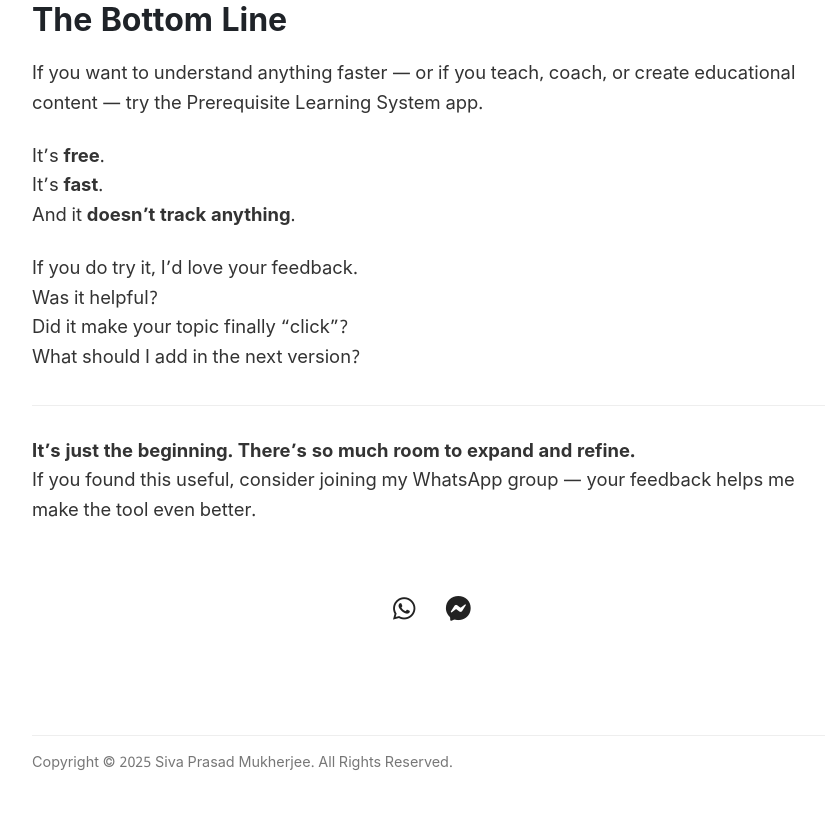
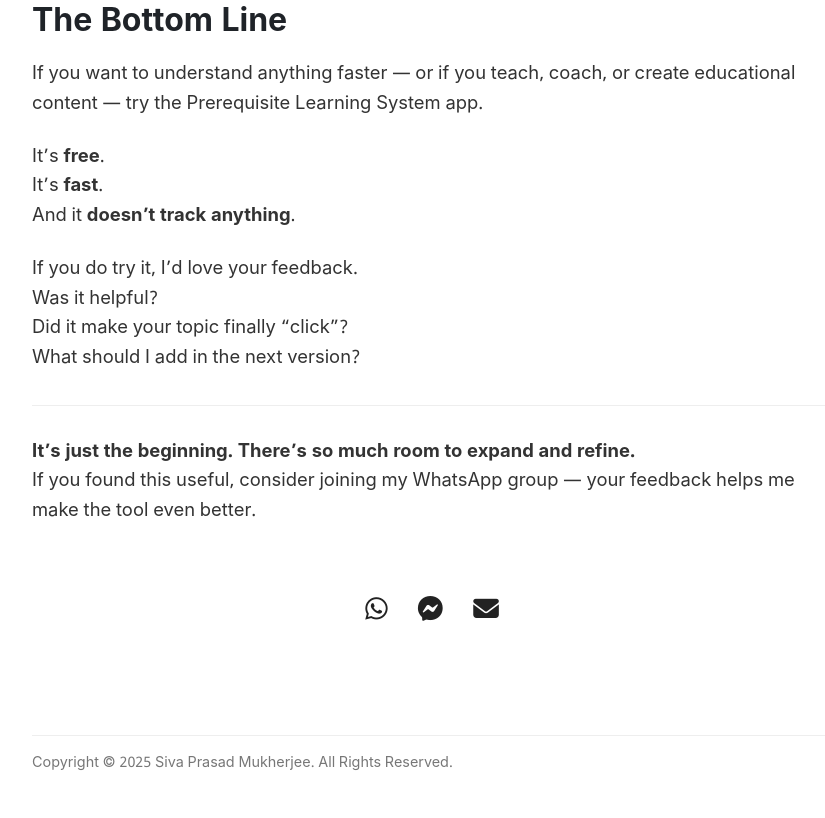
Before and after one commit to spmohq/mspmb, a plain HTML site: page index.html in a window 1280 px wide. Shown: the part 4014-4832 px from the top of the page, without its empty margins (208-1033 px from the left). Drawn offline with Linux system fonts and the light colour scheme.

Commit message:
Update index.html

```diff
--- a/index.html
+++ b/index.html
@@ -516,6 +516,8 @@ html {
         <div class="social-icons">
         <a href="#" aria-label="WhatsApp"><i class="fab fa-whatsapp"></i></a>
         <a href="#" aria-label="Messenger"><i class="fab fa-facebook-messenger"></i></a>
+        <a href="support.html" aria-label="Email"><i class="fas fa-envelope"></i></a>
+
         </div>
 
     <!--- End Content --->
```
